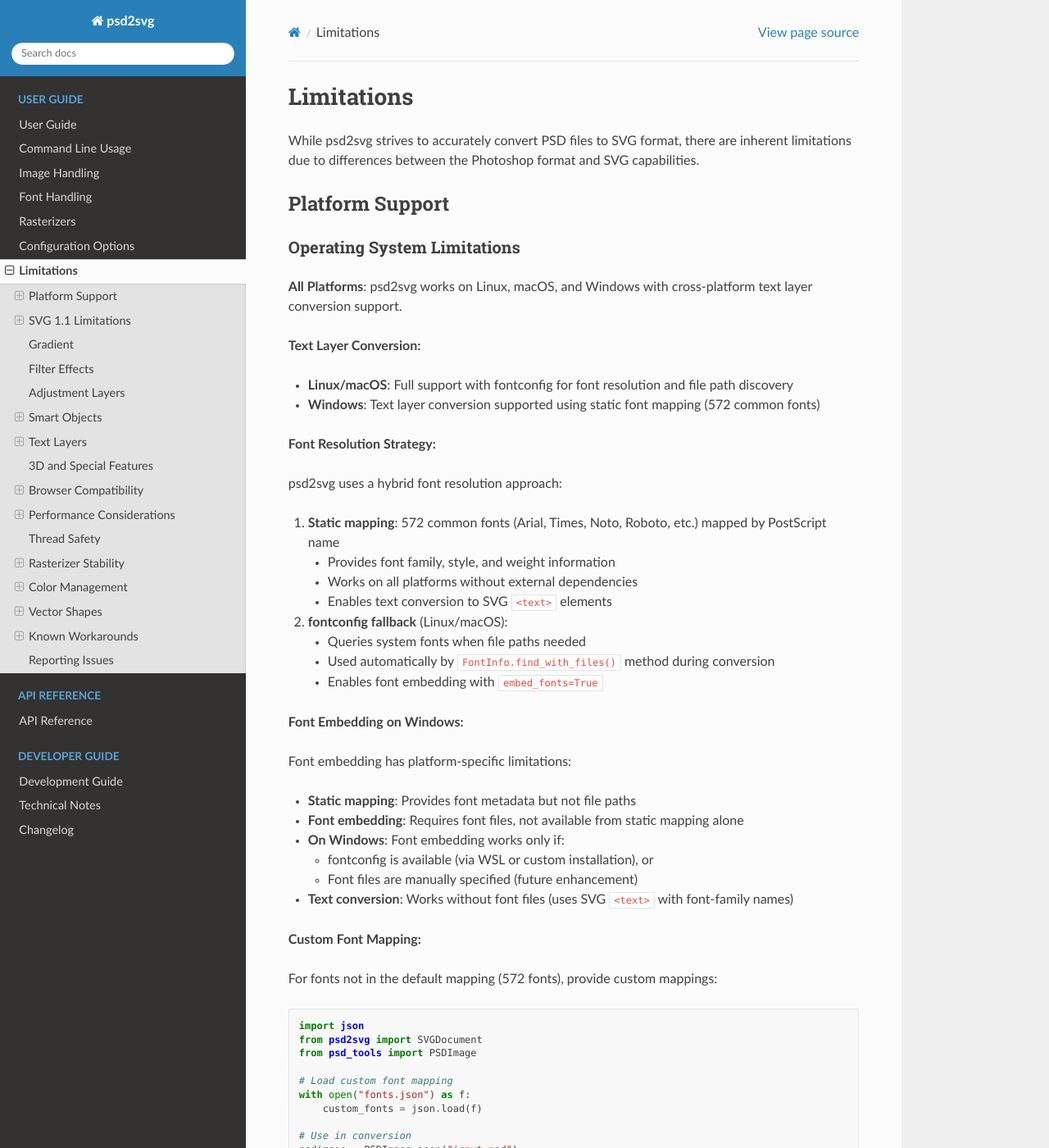
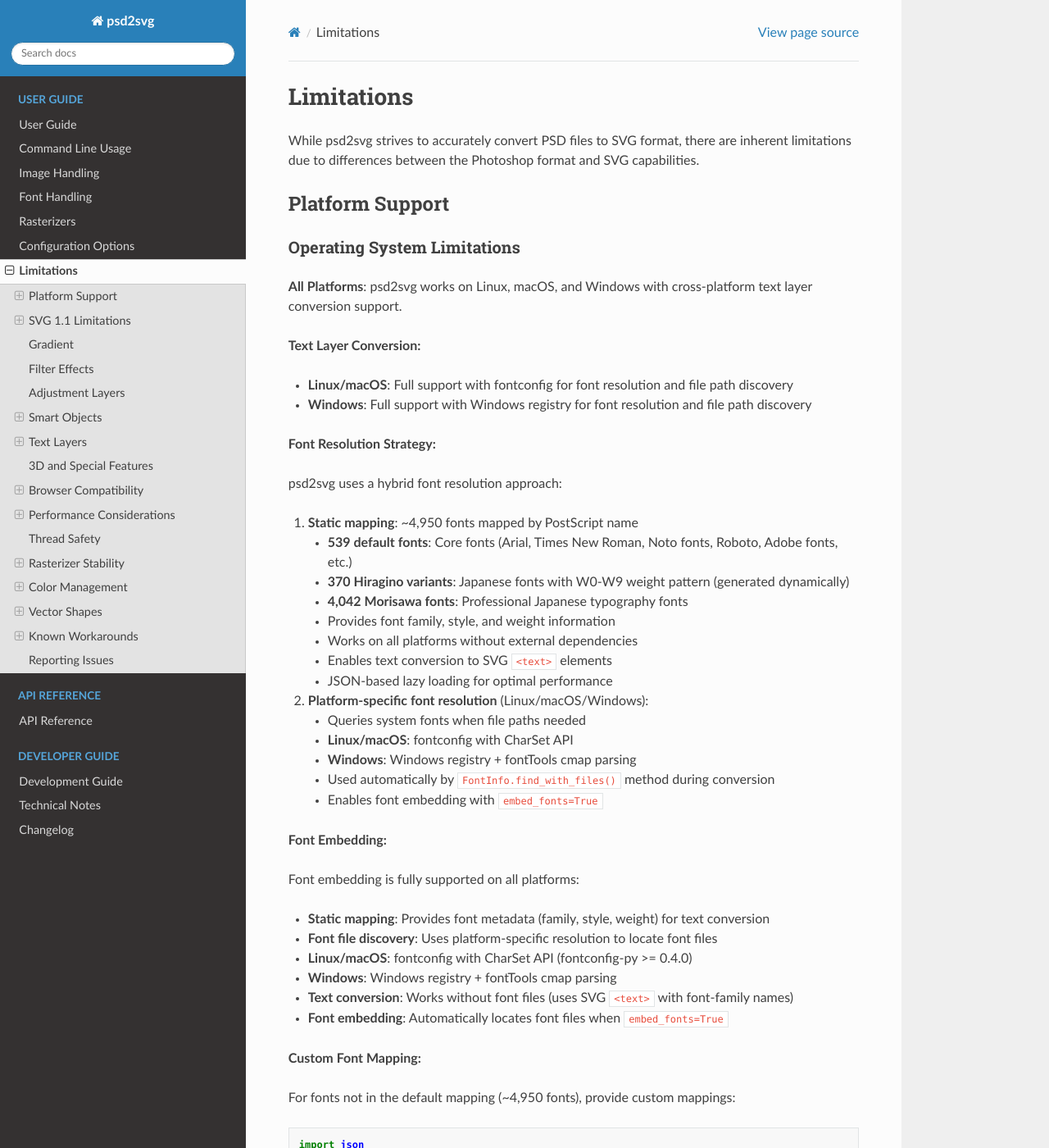
Before and after one commit to kyamagu/psd2svg, a Sphinx documentation site: the page built from docs/limitations.rst, in a window 1280 px wide and 1400 px high. Shown: the whole window at 82% size. Built offline with Sphinx 7.4.7 and the Read the Docs theme 3.1.0, drawn with Linux system fonts in a browser that asks for light colours.

Commit message:
docs: Update font mapping documentation to reflect PR #180 changes
Update all documentation to reflect the expanded static font mapping
introduced in PR #180 (Morisawa font integration).

Changes:
- Update font count from 572 to ~4,950 fonts across all docs
- Document breakdown: 539 default + 370 Hiragino + 4,042 Morisawa
- Add details about JSON-based lazy loading architecture
- Update CLAUDE.md, README.md, and Sphinx docs (fonts.rst, limitations.rst)
- Update docstrings in converter.py, svg_document.py, and font_utils.py
- Clarify Windows font embedding support (now fully supported)

The static mapping now provides comprehensive font coverage for:
- Core Western fonts (Arial, Times, Adobe fonts, etc.)
- Japanese typography (Hiragino and Morisawa professional fonts)
- Cross-platform compatibility with lazy loading for optimal performance

Related to PR #180: Add Morisawa font integration with JSON-based lazy loading

🤖 Generated with [Claude Code](https://claude.com/claude-code)

Co-Authored-By: Claude Sonnet 4.5 <noreply@anthropic.com>

```diff
--- a/docs/limitations.rst
+++ b/docs/limitations.rst
@@ -14,40 +14,44 @@ Operating System Limitations
 **Text Layer Conversion:**
 
 * **Linux/macOS**: Full support with fontconfig for font resolution and file path discovery
-* **Windows**: Text layer conversion supported using static font mapping (572 common fonts)
+* **Windows**: Full support with Windows registry for font resolution and file path discovery
 
 **Font Resolution Strategy:**
 
 psd2svg uses a hybrid font resolution approach:
 
-1. **Static mapping**: 572 common fonts (Arial, Times, Noto, Roboto, etc.) mapped by PostScript name
+1. **Static mapping**: ~4,950 fonts mapped by PostScript name
 
+   * **539 default fonts**: Core fonts (Arial, Times New Roman, Noto fonts, Roboto, Adobe fonts, etc.)
+   * **370 Hiragino variants**: Japanese fonts with W0-W9 weight pattern (generated dynamically)
+   * **4,042 Morisawa fonts**: Professional Japanese typography fonts
    * Provides font family, style, and weight information
    * Works on all platforms without external dependencies
    * Enables text conversion to SVG ``<text>`` elements
+   * JSON-based lazy loading for optimal performance
 
-2. **fontconfig fallback** (Linux/macOS):
+2. **Platform-specific font resolution** (Linux/macOS/Windows):
 
    * Queries system fonts when file paths needed
+   * **Linux/macOS**: fontconfig with CharSet API
+   * **Windows**: Windows registry + fontTools cmap parsing
    * Used automatically by ``FontInfo.find_with_files()`` method during conversion
    * Enables font embedding with ``embed_fonts=True``
 
-**Font Embedding on Windows:**
+**Font Embedding:**
 
-Font embedding has platform-specific limitations:
+Font embedding is fully supported on all platforms:
 
-* **Static mapping**: Provides font metadata but not file paths
-* **Font embedding**: Requires font files, not available from static mapping alone
-* **On Windows**: Font embedding works only if:
-
-  * fontconfig is available (via WSL or custom installation), or
-  * Font files are manually specified (future enhancement)
-
+* **Static mapping**: Provides font metadata (family, style, weight) for text conversion
+* **Font file discovery**: Uses platform-specific resolution to locate font files
+* **Linux/macOS**: fontconfig with CharSet API (fontconfig-py >= 0.4.0)
+* **Windows**: Windows registry + fontTools cmap parsing
 * **Text conversion**: Works without font files (uses SVG ``<text>`` with font-family names)
+* **Font embedding**: Automatically locates font files when ``embed_fonts=True``
 
 **Custom Font Mapping:**
 
-For fonts not in the default mapping (572 fonts), provide custom mappings:
+For fonts not in the default mapping (~4,950 fonts), provide custom mappings:
 
 .. code-block:: python
 
```
Also changed, not shown: CLAUDE.md (+6 -1 lines), README.md (+2 -2 lines), docs/fonts.rst (+16 -4 lines), 3 other files.
